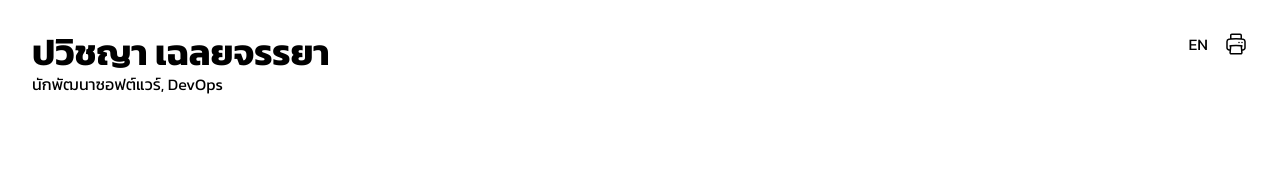
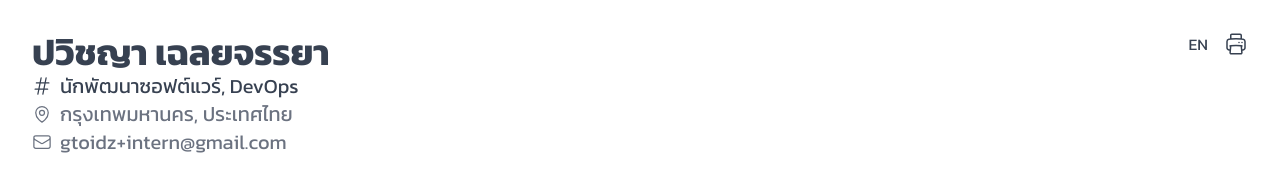
Before and after one commit to GToidZ/resume, a website: page index.html in a window 1280 px wide. Drawn offline with Linux system fonts and the light colour scheme.

Commit message:
Updates header

```diff
--- a/css/styles.css
+++ b/css/styles.css
@@ -11,7 +11,7 @@
 }
 
 @page {
-    size: A4;
+    size: 210mm 297mm;
 }
 
 @media print {
@@ -20,5 +20,7 @@
     body {
         width: 210mm;
         height: 297mm;
+        overflow: hidden;
+        print-color-adjust: exact;
     }
 }
--- a/index.html
+++ b/index.html
@@ -4,20 +4,43 @@
         <meta charset="UTF-8">
         <meta name="viewport" content="width=device-width, initial-scale=1.0">
         <link href="./dist/styles.css" rel="stylesheet">
+        <title>Pawitchaya Chaloeijanya</title>
     </head>
     <body>
-        <div class="print:hidden absolute right-8 top-8 flex flex-row space-x-4">
+        <div class="print:hidden text-gray-700 absolute right-8 top-8 flex flex-row space-x-4">
             <a id="lang" href="">EN</a> <!-- TODO: Make an interchanging language button -->
-            <a href="" onclick="window.print()"><svg xmlns="http://www.w3.org/2000/svg" fill="none" viewBox="0 0 24 24" stroke-width="1.5" stroke="currentColor" class="w-6 h-6">
-                <path stroke-linecap="round" stroke-linejoin="round" d="M6.72 13.829c-.24.03-.48.062-.72.096m.72-.096a42.415 42.415 0 0110.56 0m-10.56 0L6.34 18m10.94-4.171c.24.03.48.062.72.096m-.72-.096L17.66 18m0 0l.229 2.523a1.125 1.125 0 01-1.12 1.227H7.231c-.662 0-1.18-.568-1.12-1.227L6.34 18m11.318 0h1.091A2.25 2.25 0 0021 15.75V9.456c0-1.081-.768-2.015-1.837-2.175a48.055 48.055 0 00-1.913-.247M6.34 18H5.25A2.25 2.25 0 013 15.75V9.456c0-1.081.768-2.015 1.837-2.175a48.041 48.041 0 011.913-.247m10.5 0a48.536 48.536 0 00-10.5 0m10.5 0V3.375c0-.621-.504-1.125-1.125-1.125h-8.25c-.621 0-1.125.504-1.125 1.125v3.659M18 10.5h.008v.008H18V10.5zm-3 0h.008v.008H15V10.5z" />
-              </svg>
+            <a href="" onclick="window.print()">
+                <svg xmlns="http://www.w3.org/2000/svg" fill="none" viewBox="0 0 24 24" stroke-width="1.5" stroke="currentColor" class="w-6 h-6">
+                    <path stroke-linecap="round" stroke-linejoin="round" d="M6.72 13.829c-.24.03-.48.062-.72.096m.72-.096a42.415 42.415 0 0110.56 0m-10.56 0L6.34 18m10.94-4.171c.24.03.48.062.72.096m-.72-.096L17.66 18m0 0l.229 2.523a1.125 1.125 0 01-1.12 1.227H7.231c-.662 0-1.18-.568-1.12-1.227L6.34 18m11.318 0h1.091A2.25 2.25 0 0021 15.75V9.456c0-1.081-.768-2.015-1.837-2.175a48.055 48.055 0 00-1.913-.247M6.34 18H5.25A2.25 2.25 0 013 15.75V9.456c0-1.081.768-2.015 1.837-2.175a48.041 48.041 0 011.913-.247m10.5 0a48.536 48.536 0 00-10.5 0m10.5 0V3.375c0-.621-.504-1.125-1.125-1.125h-8.25c-.621 0-1.125.504-1.125 1.125v3.659M18 10.5h.008v.008H18V10.5zm-3 0h.008v.008H15V10.5z" />
+                </svg>
             </a>
         </div>
-        <div class="m-8">
-            <div class="mt-14 sm:mt-8 flex flex-row justify-between">
+        <div class="m-8 text-gray-700 text-base sm:text-xl">
+            <div class="mt-14 sm:mt-8">
                 <div class="flex flex-col">
-                    <span class="text-3xl sm:text-4xl font-bold">ปวิชญา เฉลยจรรยา</span>
-                    <span>นักพัฒนาซอฟต์แวร์, DevOps</span>
+                    <span class="text-3xl sm:text-4xl font-bold">ปวิชญา เฉลยจรรยา</span> <!-- Name of entry -->
+                    <span class="flex flex-row items-center gap-x-2"> <!-- Summary of position to apply -->
+                        <svg xmlns="http://www.w3.org/2000/svg" fill="none" viewBox="0 0 24 24" stroke-width="1.5" stroke="currentColor" class="w-5 h-5">
+                            <path stroke-linecap="round" stroke-linejoin="round" d="M5.25 8.25h15m-16.5 7.5h15m-1.8-13.5l-3.9 19.5m-2.1-19.5l-3.9 19.5" />
+                        </svg>
+                        <span>นักพัฒนาซอฟต์แวร์, DevOps</span>
+                    </span>
+                    <span class="text-gray-500 flex flex-row items-center gap-x-2"> <!-- Location of entry -->
+                        <svg xmlns="http://www.w3.org/2000/svg" fill="none" viewBox="0 0 24 24" stroke-width="1.5" stroke="currentColor" class="w-5 h-5">
+                            <path stroke-linecap="round" stroke-linejoin="round" d="M15 10.5a3 3 0 11-6 0 3 3 0 016 0z" />
+                            <path stroke-linecap="round" stroke-linejoin="round" d="M19.5 10.5c0 7.142-7.5 11.25-7.5 11.25S4.5 17.642 4.5 10.5a7.5 7.5 0 1115 0z" />
+                        </svg>
+                        <span>กรุงเทพมหานคร, ประเทศไทย</span>
+                    </span>
+                    <span class="text-gray-500 flex flex-row items-center gap-x-2"> <!-- Email of entry -->
+                        <svg xmlns="http://www.w3.org/2000/svg" fill="none" viewBox="0 0 24 24" stroke-width="1.5" stroke="currentColor" class="w-5 h-5">
+                            <path stroke-linecap="round" stroke-linejoin="round" d="M21.75 6.75v10.5a2.25 2.25 0 01-2.25 2.25h-15a2.25 2.25 0 01-2.25-2.25V6.75m19.5 0A2.25 2.25 0 0019.5 4.5h-15a2.25 2.25 0 00-2.25 2.25m19.5 0v.243a2.25 2.25 0 01-1.07 1.916l-7.5 4.615a2.25 2.25 0 01-2.36 0L3.32 8.91a2.25 2.25 0 01-1.07-1.916V6.75" />
+                        </svg>
+                        <span class="select-none" title="Click to copy"
+                        onclick="navigator.clipboard.writeText('gtoidz+intern@gmail.com'); alert('Copied address to your clipboard')">
+                            gtoidz+intern@gmail.com
+                        </span>
+                    </span>
                 </div>
             </div>
         </div>
```
Also changed, not shown: dist/styles.css.
